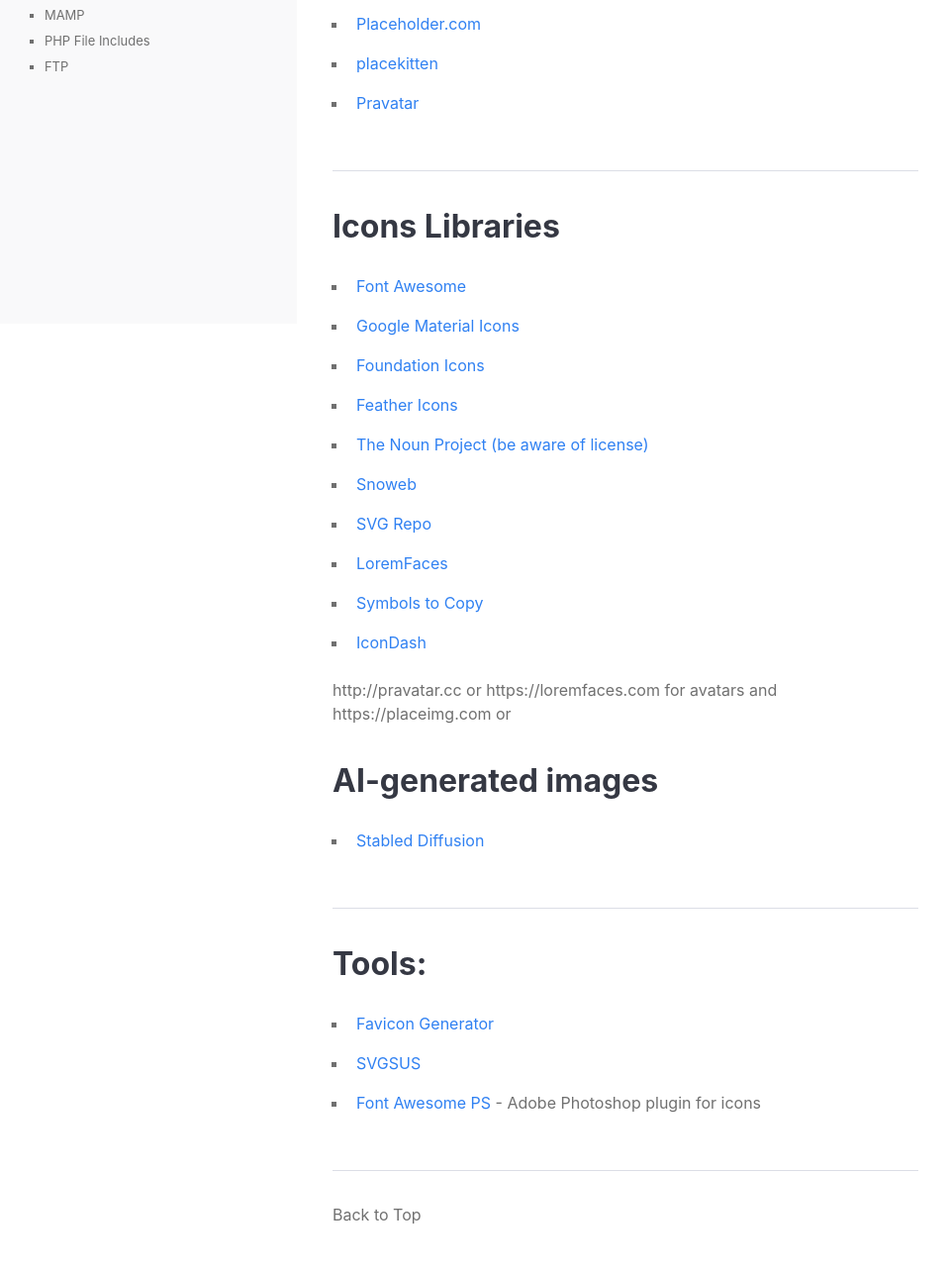
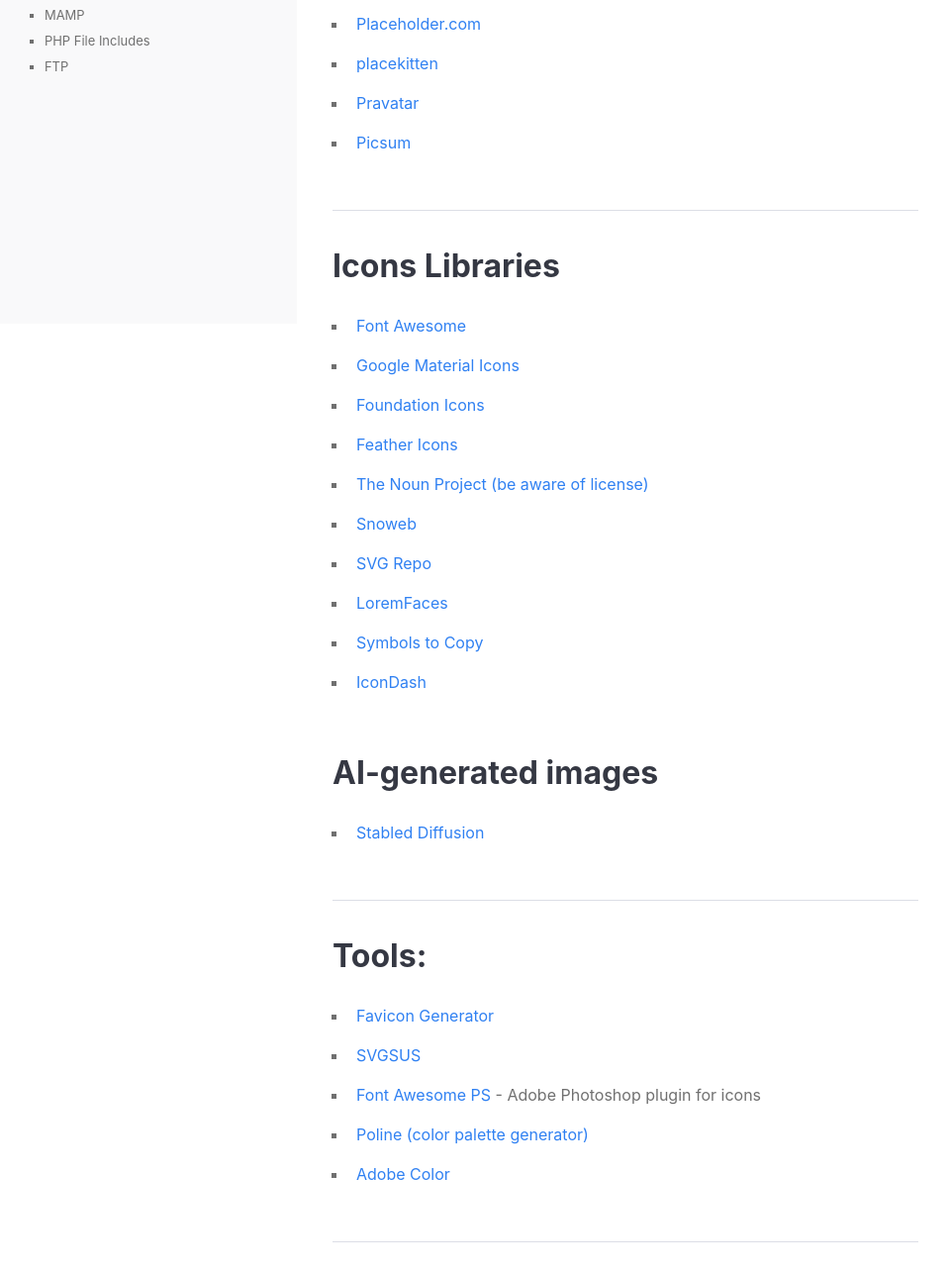
Before and after one commit to richhauck/art114, an Eleventy site: page src/resources/images-icons.html in a window 1280 px wide. Shown: the part 593-1877 px from the top of the page at 99% size, without its empty margins (0-961 px from the left). Before the commit the page ends 1848 px from the top, so only its background shows below. Built offline with nearby package versions, Linux system fonts and the light colour scheme; Eleventy itself is replaced by a stand-in of ours; files that its build step writes are made by us from their sources.

Commit message:
Resource added, hero change

```diff
--- a/src/resources/images-icons.html
+++ b/src/resources/images-icons.html
@@ -17,6 +17,7 @@
   <li><a href="https://placeholder.com/">Placeholder.com</a></li>
   <li><a href="https://placekitten.com/">placekitten</a></li>
   <li><a href="http://pravatar.cc/">Pravatar</a></li>
+  <li><a href="https://picsum.photos/">Picsum</a></li>
 </ul>
 
 <hr>
@@ -35,8 +36,6 @@
   <li><a href="https://icondash.com/">IconDash</a></li>
 </ul>
 
-http://pravatar.cc or https://loremfaces.com for avatars and https://placeimg.com or
-
 <h2>AI-generated images</h2>
 <ul>
   <li><a href="https://stablediffusionweb.com/">Stabled Diffusion</a></li>
@@ -49,4 +48,6 @@
   <li><a href="https://realfavicongenerator.net">Favicon Generator</a></li>
   <li><a href="http://www.svgs.us/">SVGSUS</a></li>
   <li><a href="http://creativedo.co/FontAwesomePS">Font Awesome PS</a> - Adobe Photoshop plugin for icons</li>
+  <li><a href="https://meodai.github.io/poline/">Poline (color palette generator)</a></li>
+  <li><a href="https://color.adobe.com">Adobe Color</a></li>
 </ul>
```
Also changed, not shown: src/resources/javascript/animation/hero.html (+1 -1 lines).
